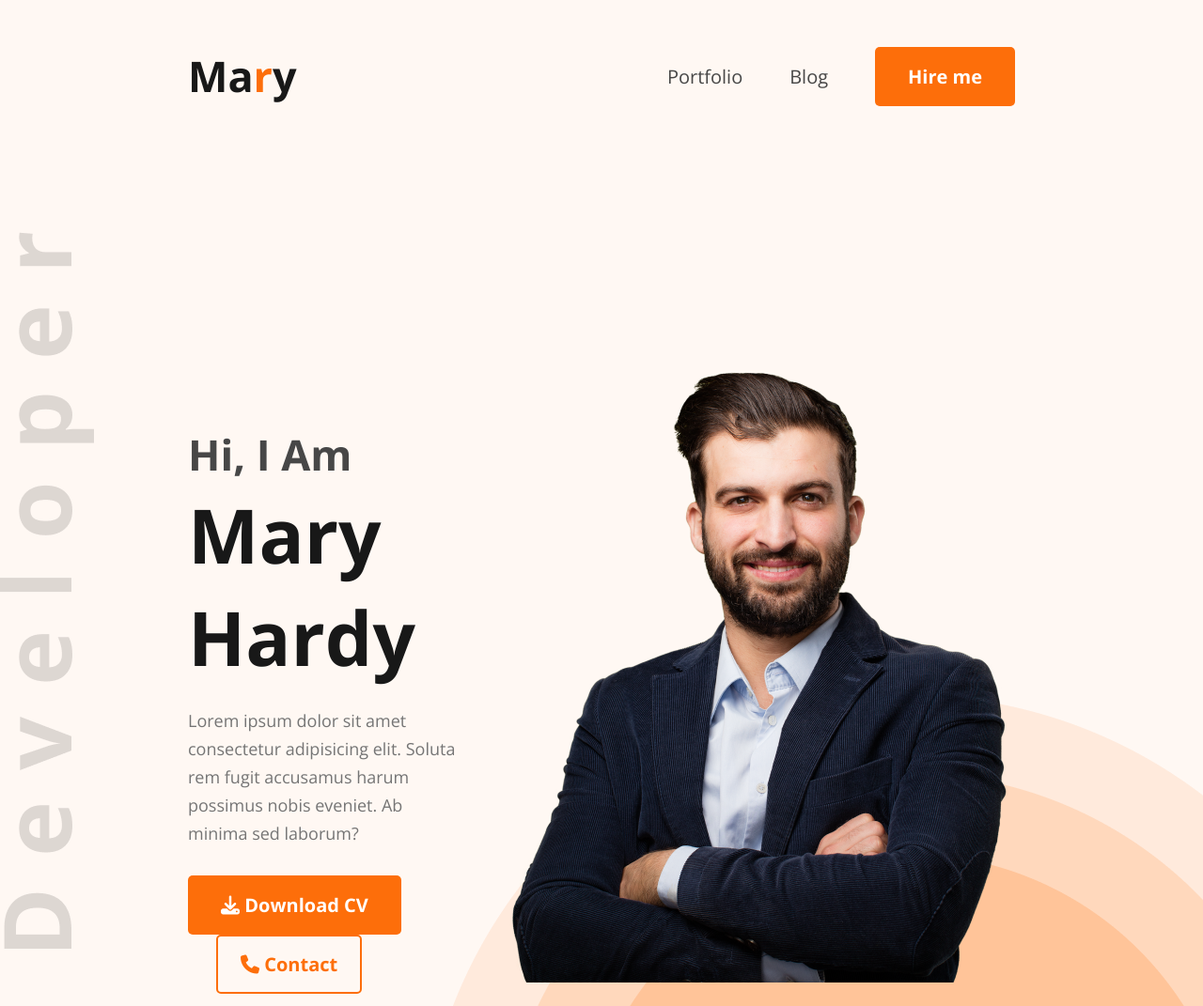
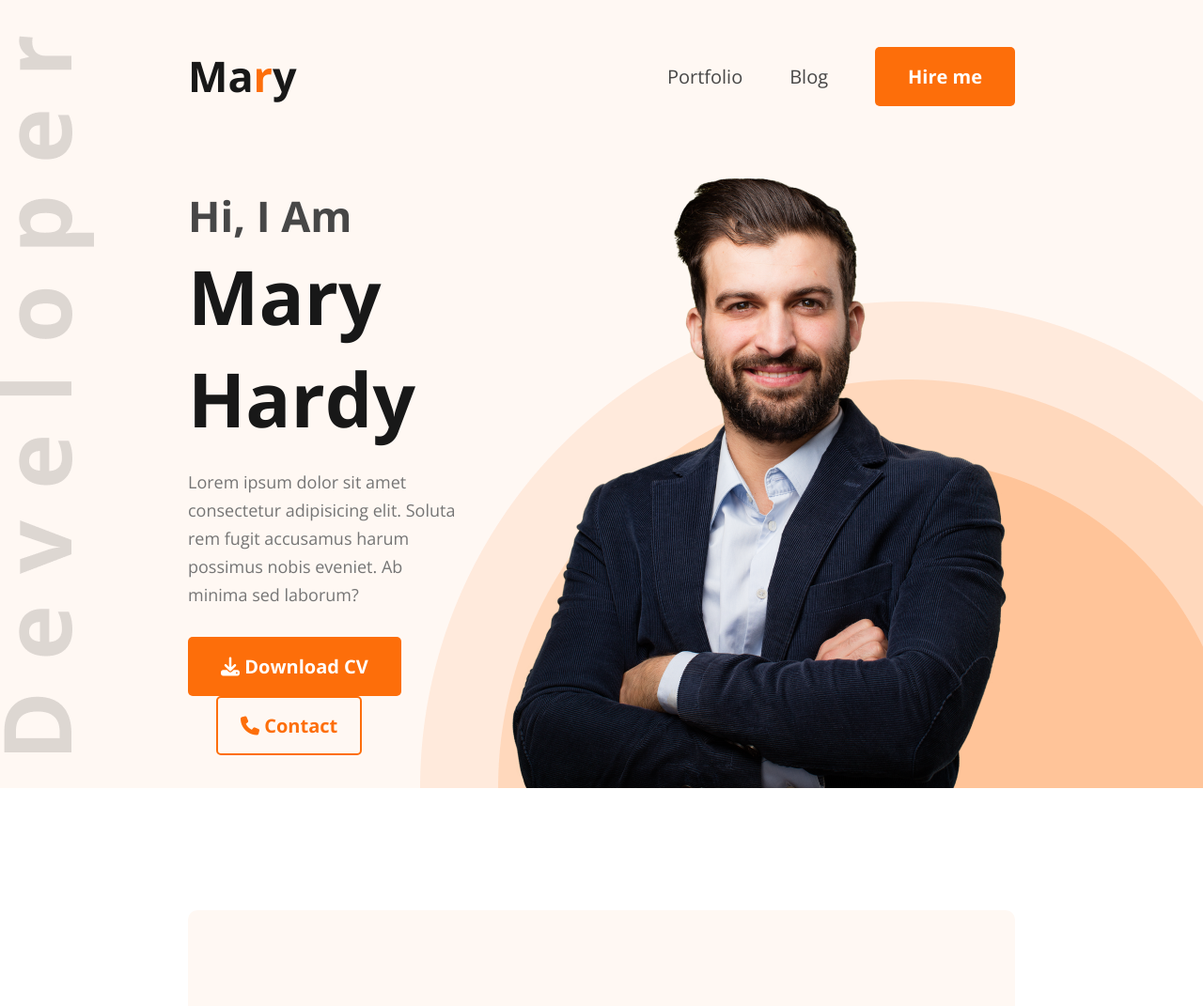
Before and after one commit to NS-Sheam/PH-007, a plain HTML site: page module-5/project/index.html in a window 1280 px wide. Shown: the top 1071 px of the page at 94% size. Drawn offline with nearby package versions, Linux system fonts and the light colour scheme; files whose address does not match are found by name; a web font is replaced by a local one.

Commit message:
fixed banner image position

```diff
--- a/module-5/project/style/portfolio.css
+++ b/module-5/project/style/portfolio.css
@@ -70,10 +70,6 @@ nav a {
     align-items: center;
 }
 
-.banner .left {
-    padding-top: 290px;
-
-}
 
 .banner h3 {
     font-size: 45px;
@@ -101,7 +97,9 @@ nav a {
     background-color: transparent;
     border: #FD6E0A solid 2px;
     margin-left: 30px;
-    margin-bottom: 200px;
+}
+.banner img{
+   display: block;
 }
 
 /* Banner ends */
```
